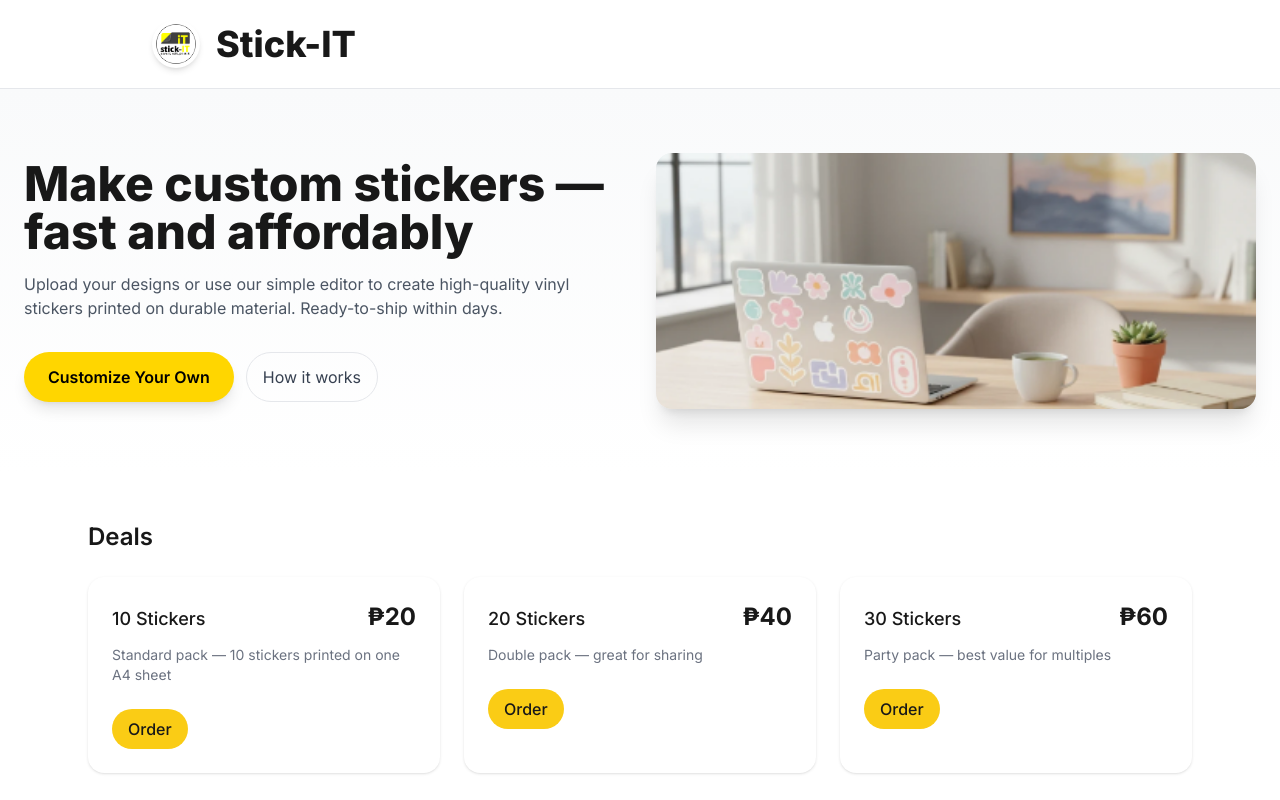
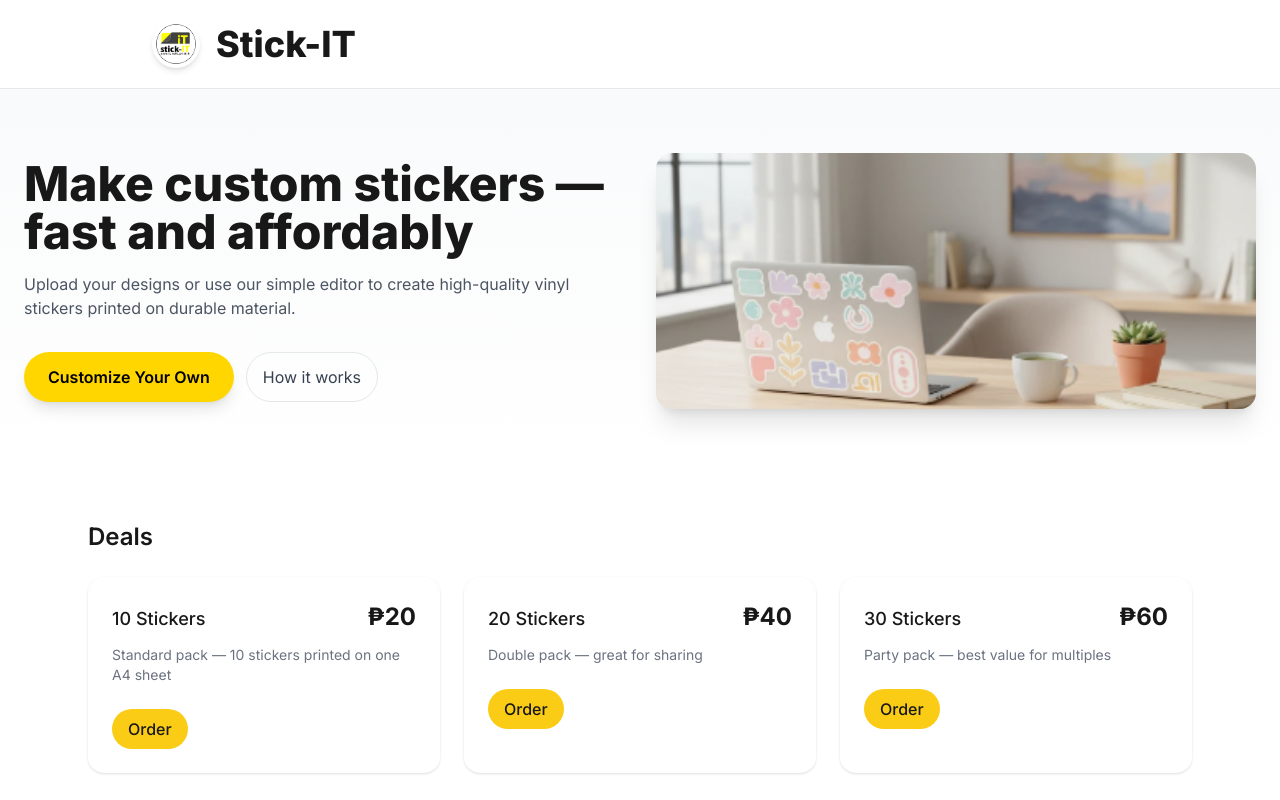
Before and after one commit to MushroomStake/STICK-IT, a Next.js app: page /user in a window 1280 px wide. Shown: the top 800 px of the page. Built offline with nearby package versions, Linux system fonts and the light colour scheme.

Commit message:
last na fix haha

```diff
--- a/pages/user/index.tsx
+++ b/pages/user/index.tsx
@@ -21,7 +21,7 @@ export default function UserHome() {
           <div className="grid grid-cols-1 md:grid-cols-2 gap-8 items-center">
             <div>
               <h1 className="text-4xl md:text-5xl font-extrabold leading-tight">Make custom stickers — fast and affordably</h1>
-              <p className="mt-4 text-gray-600 max-w-xl">Upload your designs or use our simple editor to create high-quality vinyl stickers printed on durable material. Ready-to-ship within days.</p>
+              <p className="mt-4 text-gray-600 max-w-xl">Upload your designs or use our simple editor to create high-quality vinyl stickers printed on durable material.</p>
 
               <div className="mt-8 flex flex-col sm:flex-row gap-3">
                 <button onClick={goToCustomize} className="inline-flex items-center gap-3 bg-[#FFD600] hover:bg-[#ffdf33] text-black font-semibold px-6 py-3 rounded-full shadow-lg">
```
